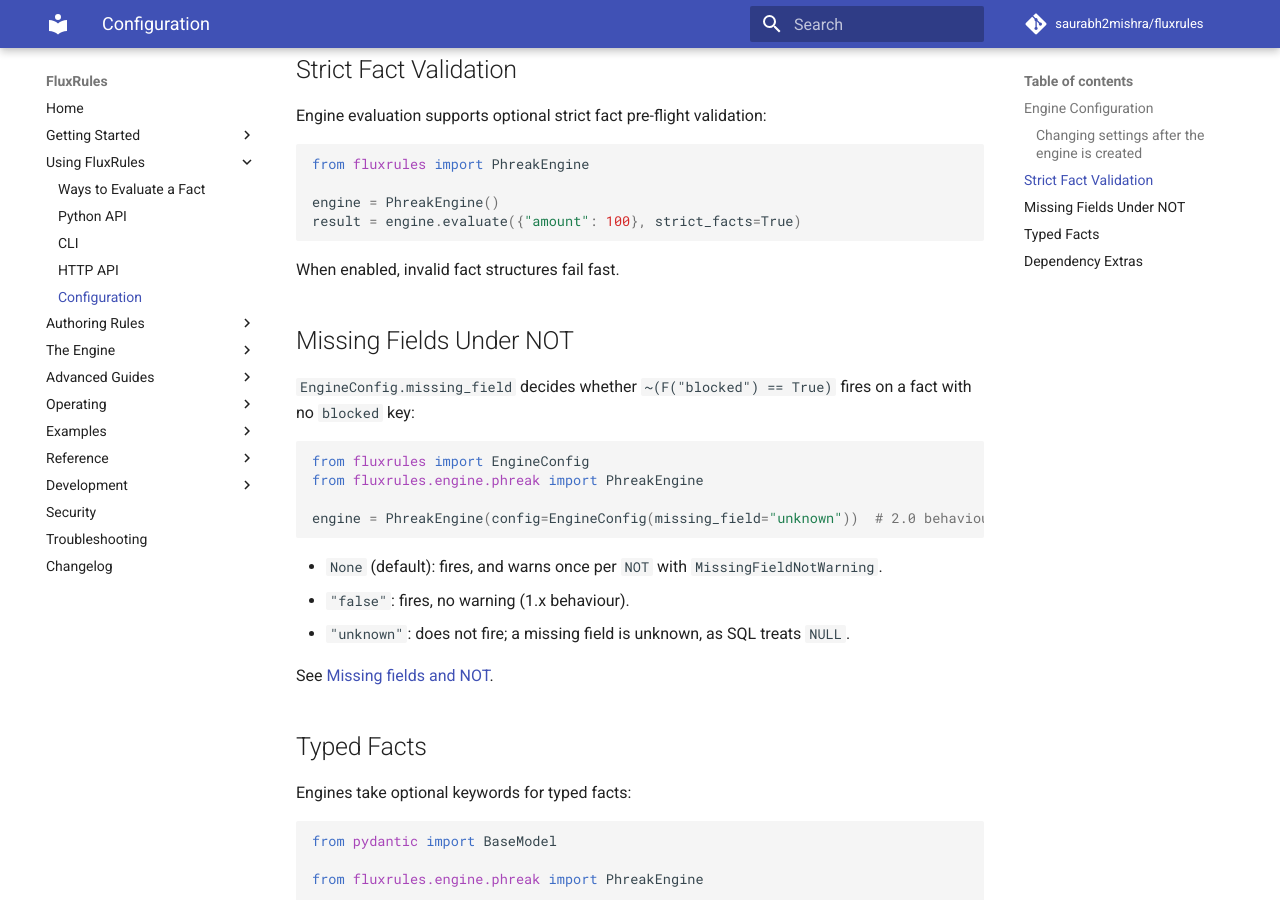
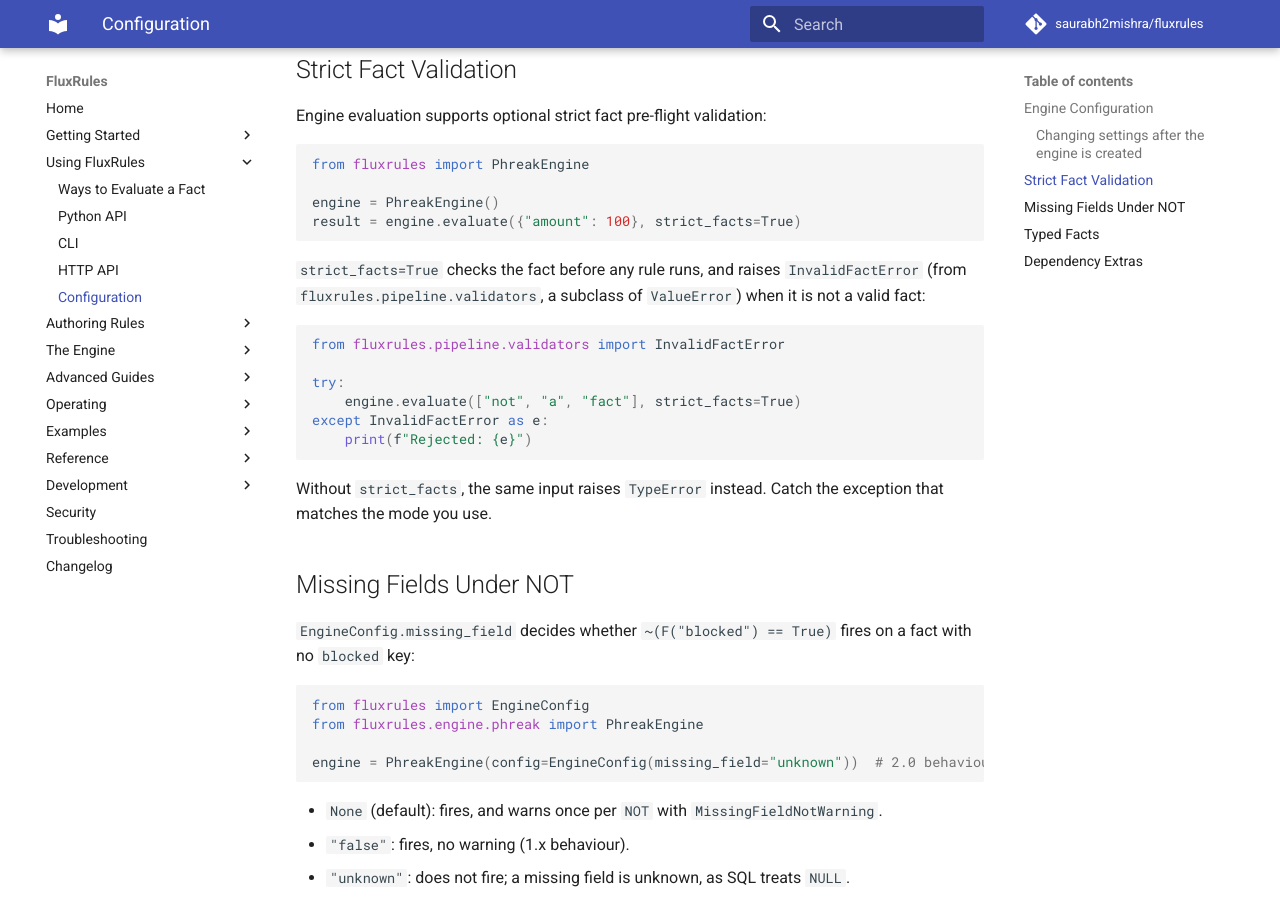
Before and after one commit to saurabh2mishra/fluxrules, an MkDocs documentation site: the page built from docs/usage/configuration.md, in a window 1280 px wide and 900 px high, scrolled down 970 px. Built offline with MkDocs 1.6.1 and Material for MkDocs 9.7.7, drawn with Linux system fonts in a browser that asks for light colours; comment, search, counter and statistics services are not loaded.

Commit message:
docs(readme): facts can be a mapping or a typed model, not only a dict (#54)
* docs(readme): facts can be a mapping or a typed model, not only a dict

The README said evaluate(facts) takes a dictionary. The engine accepts a
dict, any mapping, or a Pydantic, dataclass, attrs or msgspec model, and
the top-level evaluate() takes rules as well as the fact. Same fix for
the Public API contract table.

* docs: name the exception strict_facts raises for an invalid fact

With strict_facts=True, an input that is not a fact raises
InvalidFactError (a ValueError), not TypeError. Say so in the README and
show it on the Configuration page, so callers catch the right exception.

* docs(readme): shorten the fact paragraph and link the Flatten guide

Keep two clear sentences on what is rejected and on flattening, link
Flatten to the section that explains it, and point to From Fact to
Action. The strict_facts exception stays documented on the
Configuration page.

---------

````diff
--- a/docs/usage/configuration.md
+++ b/docs/usage/configuration.md
@@ -53,7 +53,21 @@
 result = engine.evaluate({"amount": 100}, strict_facts=True)
 ```
 
-When enabled, invalid fact structures fail fast.
+`strict_facts=True` checks the fact before any rule runs, and raises
+`InvalidFactError` (from `fluxrules.pipeline.validators`, a subclass of
+`ValueError`) when it is not a valid fact:
+
+```python
+from fluxrules.pipeline.validators import InvalidFactError
+
+try:
+    engine.evaluate(["not", "a", "fact"], strict_facts=True)
+except InvalidFactError as e:
+    print(f"Rejected: {e}")
+```
+
+Without `strict_facts`, the same input raises `TypeError` instead. Catch the
+exception that matches the mode you use.
 
 ## Missing Fields Under NOT
 
````
Also changed, not shown: CHANGELOG.md (+5 -0 lines), README.md (+11 -4 lines), docs/reference/public-api.md (+1 -1 lines).
